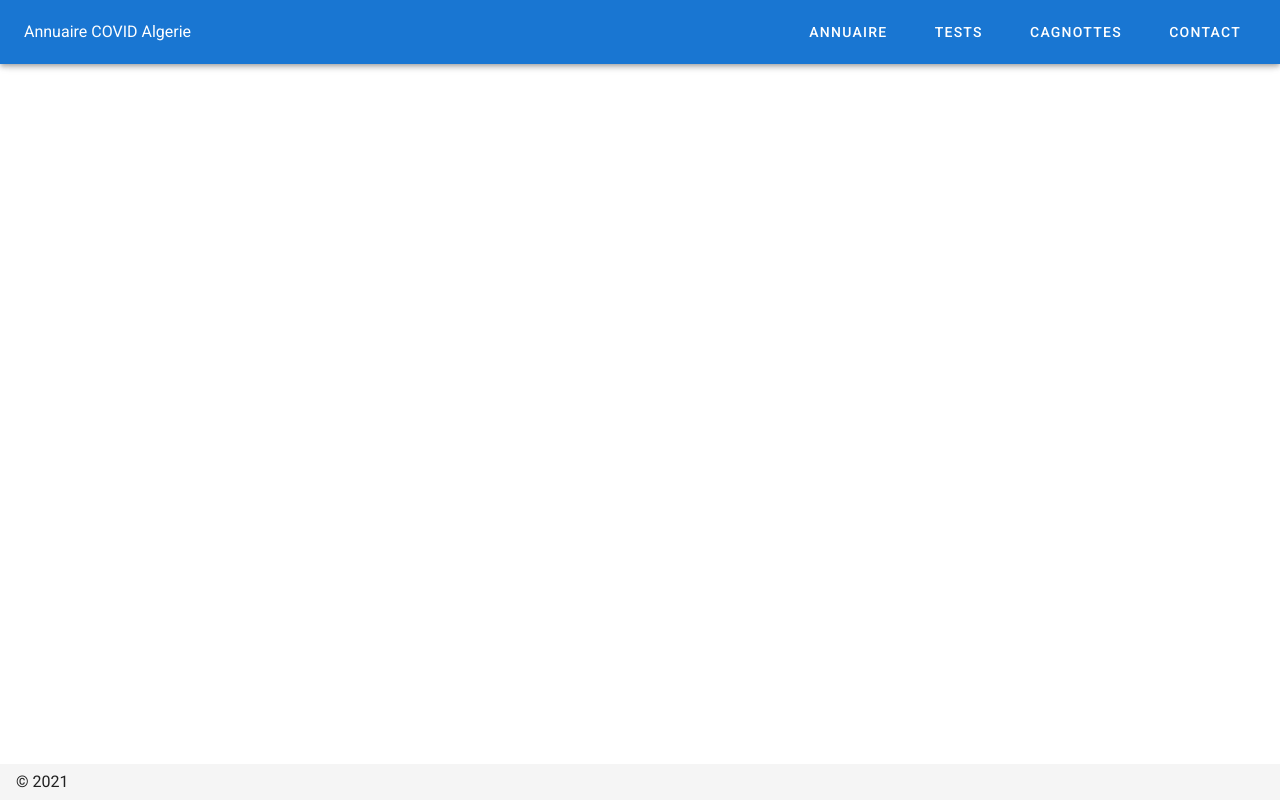
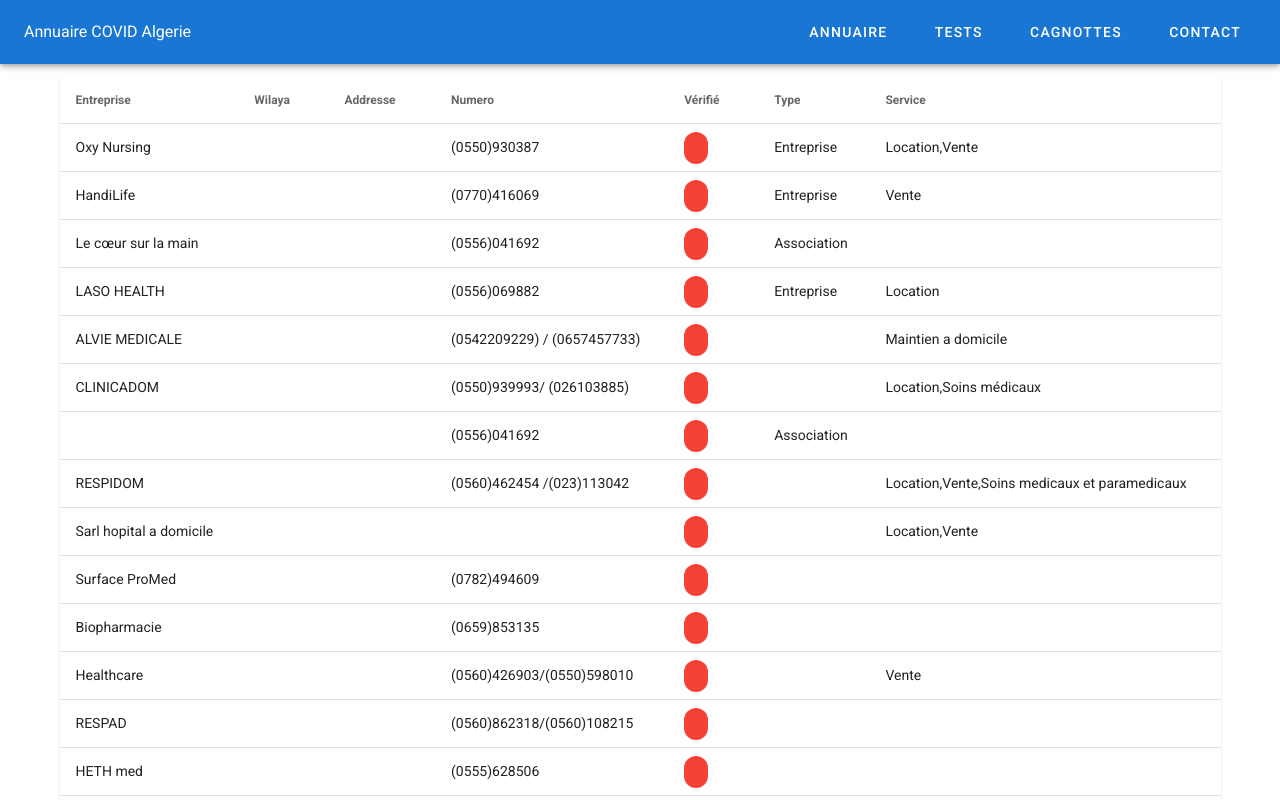
Before and after one commit to info-covid19-dz/web, a Nuxt app: page /Annuaire in a window 1280 px wide. Shown: the top 800 px of the page. Built offline with nearby package versions, Linux system fonts and the light colour scheme.

Commit message:
updated the data table

```diff
--- a/package.json
+++ b/package.json
@@ -10,6 +10,7 @@
   },
   "dependencies": {
     "core-js": "^3.15.1",
+    "exceljs": "^4.2.1",
     "nuxt": "^2.15.7",
     "vuetify": "^2.5.5"
   },
--- a/pages/Annuaire.vue
+++ b/pages/Annuaire.vue
@@ -1,15 +1,54 @@
 <template>
-    <div>
-
-    </div>
+  <v-data-table
+    :headers="headers"
+    :items="annuaires"
+    :items-per-page="15"
+    class="elevation-1"
+    :search="search"
+  >
+    <template v-slot:item.Vérifié="{ item }">
+      <v-chip :color="getColor(item.Vérifié)" dark>
+        {{ item.Vérifié }}
+      </v-chip>
+    </template>
+  </v-data-table>
 </template>
 
 <script>
-    export default {
-
-    }
+import annuaire from "../static/annuaire/annuaire.json";
+export default {
+  data() {
+    return {
+      search: "",
+      headers: [
+        {
+          text: "Entreprise",
+          align: "start",
+          sortable: false,
+          value: "Nom",
+        },
+        { text: "Wilaya", value: "Wilaya", sortable: true },
+        { text: "Addresse", value: "Addresse" },
+        { text: "Numero", value: "Numero" },
+        { text: "Vérifié", value: "Vérifié", sortable: true },
+        { text: "Type", value: "Type" },
+        { text: "Service", value: "Service" },
+      ],
+      annuaires: annuaire,
+    };
+  },
+  methods: {
+    getColor(verified) {
+      if (verified) {
+        return "green";
+      } else {
+        return "red";
+      }
+    },
+  },
+  mounted() {},
+};
 </script>
 
 <style scoped>
-
 </style>
--- /dev/null
+++ b/static/annuaire/annuaire.json
@@ -0,0 +1,162 @@
+[
+  {
+    "Nom": "Oxy Nursing",
+    "Service": "Location,Vente",
+    "Numero": "(0550)930387",
+    "Type": "Entreprise",
+    "Wilaya": "",
+    "Vérifié": ""
+  },
+  {
+    "Nom": "HandiLife",
+    "Service": "Vente",
+    "Numero": "(0770)416069",
+    "Type": "Entreprise",
+    "Wilaya": "",
+    "Vérifié": ""
+  },
+  {
+    "Nom": "Le cœur sur la main",
+    "Service": "",
+    "Numero": "(0556)041692",
+    "Type": "Association",
+    "Wilaya": "",
+    "Vérifié": ""
+  },
+  {
+    "Nom": "LASO HEALTH",
+    "Service": "Location",
+    "Numero": "(0556)069882",
+    "Type": "Entreprise",
+    "Wilaya": "",
+    "Vérifié": ""
+  },
+  {
+    "Nom": "ALVIE MEDICALE",
+    "Service": "Maintien a domicile",
+    "Numero": "(0542209229) / (0657457733)",
+    "Type": "",
+    "Wilaya": "",
+    "Vérifié": ""
+  },
+  {
+    "Nom": "CLINICADOM",
+    "Service": "Location,Soins médicaux",
+    "Numero": "(0550)939993/ (026103885)",
+    "Type": "",
+    "Wilaya": "",
+    "Vérifié": ""
+  },
+  {
+    "Nom": "",
+    "Service": "",
+    "Numero": "(0556)041692",
+    "Type": "Association",
+    "Wilaya": "",
+    "Vérifié": ""
+  },
+  {
+    "Nom": "RESPIDOM",
+    "Service": "Location,Vente,Soins medicaux et paramedicaux",
+    "Numero": "(0560)462454 /(023)113042",
+    "Type": "",
+    "Wilaya": "",
+    "Vérifié": ""
+  },
+  {
+    "Nom": "Sarl hopital a domicile",
+    "Service": "Location,Vente",
+    "Numero": "",
+    "Type": "",
+    "Wilaya": "",
+    "Vérifié": ""
+  },
+  {
+    "Nom": "Surface ProMed",
+    "Service": "",
+    "Numero": "(0782)494609",
+    "Type": "",
+    "Wilaya": "",
+    "Vérifié": ""
+  },
+  {
+    "Nom": "Biopharmacie",
+    "Service": "",
+    "Numero": "(0659)853135",
+    "Type": "",
+    "Wilaya": "",
+    "Vérifié": ""
+  },
+  {
+    "Nom": "Healthcare",
+    "Service": "Vente",
+    "Numero": "(0560)426903/(0550)598010",
+    "Type": "",
+    "Wilaya": "",
+    "Vérifié": ""
+  },
+  {
+    "Nom": "RESPAD",
+    "Service": "",
+    "Numero": "(0560)862318/(0560)108215",
+    "Type": "",
+    "Wilaya": "",
+    "Vérifié": ""
+  },
+  {
+    "Nom": "HETH med",
+    "Service": "",
+    "Numero": "(0555)628506",
+    "Type": "",
+    "Wilaya": "",
+    "Vérifié": ""
+  },
+  {
+    "Nom": "Al Rayane Healthcare",
+    "Service": "",
+    "Numero": "(023)803838",
+    "Type": "",
+    "Wilaya": "",
+    "Vérifié": ""
+  },
+  {
+    "Nom": "Espace de confort medical",
+    "Service": "",
+    "Numero": "(0560)099232/(0560)099230",
+    "Type": "",
+    "Wilaya": "",
+    "Vérifié": ""
+  },
+  {
+    "Nom": "CNIEMEDICAL",
+    "Service": "",
+    "Numero": "(0661)6038515",
+    "Type": "",
+    "Wilaya": "",
+    "Vérifié": ""
+  },
+  {
+    "Nom": "MI HEALTH CARE",
+    "Service": "",
+    "Numero": "(0550)598009/(0561)898399",
+    "Type": "",
+    "Wilaya": "",
+    "Vérifié": ""
+  },
+  {
+    "Nom": "Magh assistance",
+    "Service": "",
+    "Numero": "(0550)453399/(023)237421",
+    "Type": "",
+    "Wilaya": "",
+    "Vérifié": ""
+  },
+  {
+    "Nom": "Sante dom",
+    "Service": "",
+    "Numero": "(0560)253807/(023)324520",
+    "Type": "",
+    "Wilaya": "",
+    "Vérifié": ""
+  }
+]
```
Also changed, not shown: 1 other file (tests, documents, lock files or other folders).
